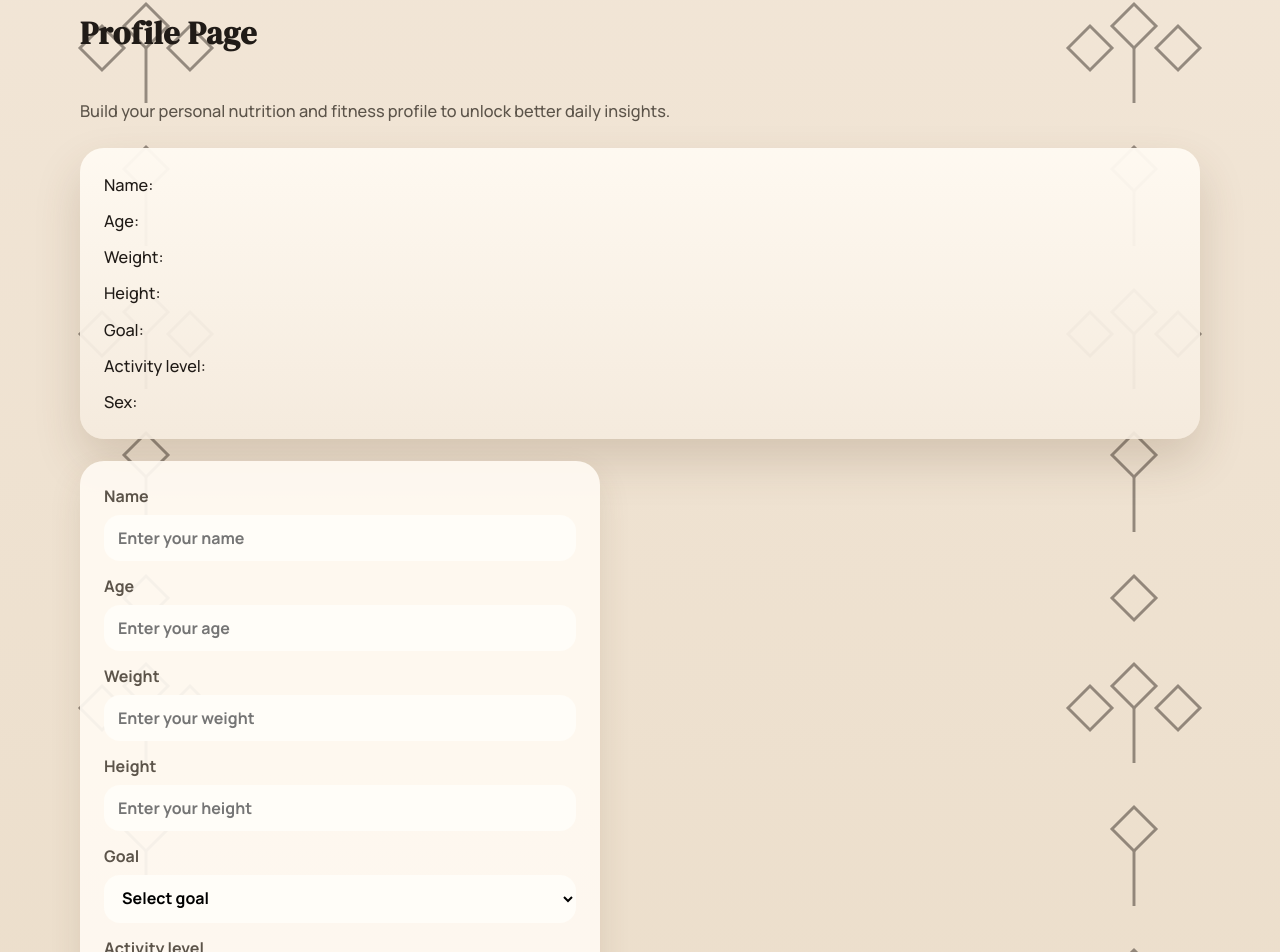
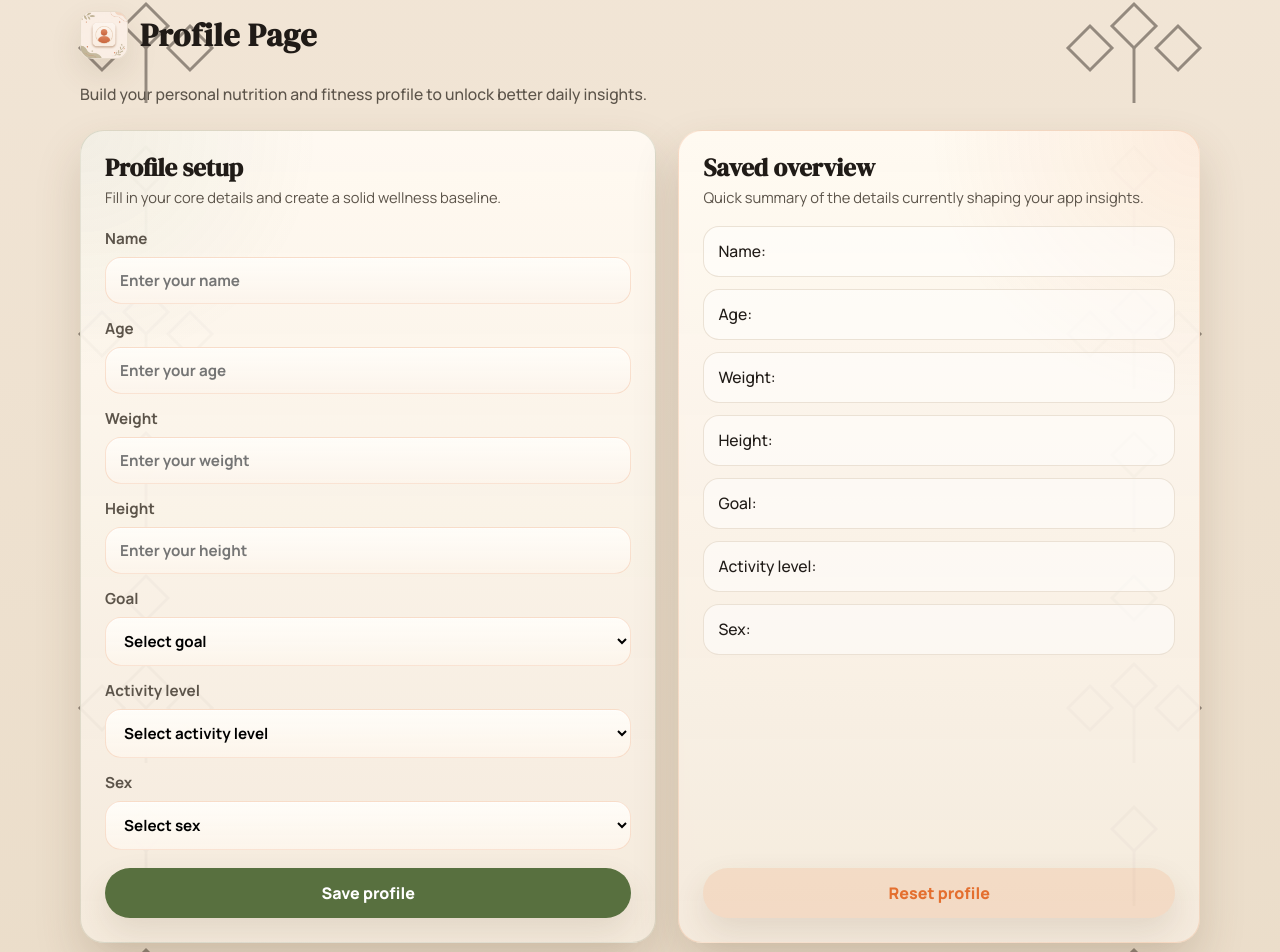
Before and after one commit to VladProtsyshyn/fitpilot-ai, a React (Vite) app: page /profile in a window 1280 px wide. Shown: the part 139-1091 px from the top of the page. Built offline with nearby package versions, Linux system fonts and the light colour scheme.

Commit message:
style: refine profile page layout and reset actions

```diff
--- a/src/pages/ProfilePage/ProfilePage.css
+++ b/src/pages/ProfilePage/ProfilePage.css
@@ -1,6 +1,25 @@
 .profile-page {
     display: grid;
     gap: 22px;
+}
+
+.page-heading {
+    display: flex;
+    align-items: center;
+    gap: 12px;
+}
+
+.page-heading img {
+    width: 48px;
+    height: 48px;
+    object-fit: cover;
+    border-radius: 12px;
+    border: 1px solid rgba(231, 220, 205, 0.9);
+    box-shadow: var(--shadow-soft);
+}
+
+.page-heading h1 {
+    margin: 0;
 }
 
 .profile-page > p {
@@ -8,41 +27,78 @@
     margin: 0;
     color: var(--color-text-soft);
     line-height: 1.7;
+    font-size: 0.98rem;
+}
+
+.profile-grid {
+    display: grid;
+    grid-template-columns: minmax(0, 1.05fr) minmax(0, 0.95fr);
+    gap: 22px;
+    align-items: stretch;
 }
 
 .profile-summary {
+    display: flex;
+    flex-direction: column;
+    gap: 12px;
     padding: 24px;
     background:
-        linear-gradient(180deg, rgba(255, 250, 242, 0.96), rgba(245, 235, 222, 0.92));
-    border: 1px solid var(--color-border);
+        radial-gradient(circle at top right, rgba(228, 111, 47, 0.1), transparent 28%),
+        linear-gradient(180deg, rgba(255, 250, 242, 0.98), rgba(245, 235, 222, 0.94));
+    border: 1px solid rgba(228, 111, 47, 0.16);
     border-radius: var(--radius-lg);
     box-shadow: var(--shadow-medium);
+    height: 100%;
 }
 
 .profile-summary p {
-    margin: 0 0 10px;
+    margin: 0;
+    padding: 12px 14px;
+    background-color: rgba(255, 255, 255, 0.52);
+    border: 1px solid rgba(231, 220, 205, 0.82);
+    border-radius: var(--radius-md);
     line-height: 1.6;
-}
-
-.profile-summary p:last-child {
-    margin-bottom: 0;
+    font-size: 0.98rem;
 }
 
 .profile-form {
     display: grid;
     gap: 14px;
-    max-width: 520px;
     padding: 24px;
-    background-color: rgba(255, 250, 242, 0.92);
-    border: 1px solid var(--color-border);
+    background:
+        radial-gradient(circle at top left, rgba(88, 112, 63, 0.08), transparent 24%),
+        linear-gradient(180deg, rgba(255, 250, 242, 0.96), rgba(245, 235, 222, 0.92));
+    border: 1px solid rgba(111, 123, 82, 0.18);
     border-radius: var(--radius-lg);
-    box-shadow: var(--shadow-soft);
+    box-shadow: var(--shadow-medium);
+    height: 100%;
+}
+
+.profile-section-heading {
+    display: grid;
+    gap: 6px;
+    margin-bottom: 4px;
+}
+
+.profile-section-heading h2 {
+    margin: 0;
+    font-family: 'DM Serif Display', serif;
+    font-size: 1.55rem;
+    line-height: 1;
+    color: var(--color-text);
+}
+
+.profile-section-heading span {
+    color: var(--color-text-soft);
+    font-size: 0.92rem;
+    line-height: 1.65;
 }
 
 .profile-form label {
     display: flex;
     flex-direction: column;
     gap: 8px;
+    font-size: 0.95rem;
     font-weight: 700;
     color: var(--color-text-soft);
 }
@@ -50,10 +106,13 @@
 .profile-form input,
 .profile-form select {
     padding: 12px 14px;
-    background-color: var(--color-surface-strong);
-    border: 1px solid var(--color-border);
+    background:
+        linear-gradient(180deg, rgba(255, 253, 248, 0.98), rgba(252, 244, 235, 0.96));
+    border: 1px solid rgba(228, 111, 47, 0.18);
     border-radius: var(--radius-md);
+    box-shadow: inset 0 1px 0 rgba(255, 255, 255, 0.6);
     transition:
+        background-color var(--transition-base),
         border-color var(--transition-base),
         box-shadow var(--transition-base);
 }
@@ -61,12 +120,15 @@
 .profile-form input:focus,
 .profile-form select:focus {
     outline: none;
-    border-color: rgba(111, 123, 82, 0.6);
-    box-shadow: 0 0 0 4px rgba(111, 123, 82, 0.12);
+    border-color: rgba(111, 123, 82, 0.75);
+    box-shadow:
+        0 0 0 4px rgba(111, 123, 82, 0.14),
+        0 10px 18px rgba(111, 123, 82, 0.08);
 }
 
 .profile-form button {
     padding: 14px 16px;
+    margin-top: 4px;
     border: none;
     border-radius: 999px;
     background-color: var(--color-primary);
@@ -98,3 +160,25 @@
         transform var(--transition-base),
         box-shadow var(--transition-base);
 }
+
+.profile-summary button {
+    margin-top: auto;
+    padding: 14px 16px;
+    border: none;
+    border-radius: 999px;
+    background-color: rgba(228, 111, 47, 0.14);
+    color: var(--color-accent);
+    font-weight: 800;
+    cursor: pointer;
+    box-shadow: var(--shadow-soft);
+    transition:
+        transform var(--transition-base),
+        background-color var(--transition-base),
+        box-shadow var(--transition-base);
+}
+
+.profile-summary button:hover {
+    background-color: rgba(228, 111, 47, 0.22);
+    transform: translateY(-2px);
+    box-shadow: var(--shadow-medium);
+}
--- a/src/pages/ProfilePage/ProfilePage.jsx
+++ b/src/pages/ProfilePage/ProfilePage.jsx
@@ -1,6 +1,6 @@
 import { useEffect, useState } from 'react';
 import { useDispatch, useSelector } from 'react-redux';
-import { setProfile } from '../../store/slices/profileSlice';
+import { resetProfile, setProfile } from '../../store/slices/profileSlice';
 import { getProfileFromStorage, saveProfileToStorage } from '../../services/storageService';
 
 import './ProfilePage.css';
@@ -42,22 +42,43 @@ function ProfilePage() {
         saveProfileToStorage(formData);
     };
 
+    const handleResetProfile = () => {
+        dispatch(resetProfile());
+        saveProfileToStorage({
+            name: '',
+            age: '',
+            weight: '',
+            height: '',
+            goal: '',
+            activityLevel: '',
+            sex: '',
+        });
+        setFormData({
+            name: '',
+            age: '',
+            weight: '',
+            height: '',
+            goal: '',
+            activityLevel: '',
+            sex: '',
+        });
+    };
+
     return (
         <div className="profile-page">
+            <div className="page-heading">
+                <img src="/profile-card.png" alt="Profile page icon" />
                 <h1>Profile Page</h1>
+            </div>
             <p>Build your personal nutrition and fitness profile to unlock better daily insights.</p>
 
-            <div className="profile-summary">
-                <p>Name: {profile.name}</p>
-                <p>Age: {profile.age}</p>
-                <p>Weight: {profile.weight}</p>
-                <p>Height: {profile.height}</p>
-                <p>Goal: {profile.goal}</p>
-                <p>Activity level: {profile.activityLevel}</p>
-                <p>Sex: {profile.sex}</p>
+            <div className="profile-grid">
+                <div className="profile-form">
+                    <div className="profile-section-heading">
+                        <h2>Profile setup</h2>
+                        <span>Fill in your core details and create a solid wellness baseline.</span>
                     </div>
 
-            <div className="profile-form">
                     <label>
                         Name
                         <input
@@ -142,9 +163,28 @@ function ProfilePage() {
                         Save profile
                     </button>
                 </div>
+
+                <div className="profile-summary">
+                    <div className="profile-section-heading">
+                        <h2>Saved overview</h2>
+                        <span>Quick summary of the details currently shaping your app insights.</span>
+                    </div>
+
+                    <p>Name: {profile.name}</p>
+                    <p>Age: {profile.age}</p>
+                    <p>Weight: {profile.weight}</p>
+                    <p>Height: {profile.height}</p>
+                    <p>Goal: {profile.goal}</p>
+                    <p>Activity level: {profile.activityLevel}</p>
+                    <p>Sex: {profile.sex}</p>
+
+                    <button type="button" onClick={handleResetProfile}>
+                        Reset profile
+                    </button>
+                </div>
+            </div>
         </div>
     );
-
 }
 
 export default ProfilePage;
--- a/src/store/slices/profileSlice.js
+++ b/src/store/slices/profileSlice.js
@@ -23,8 +23,17 @@ const profileSlice = createSlice({
             state.activityLevel = action.payload.activityLevel;
             state.sex = action.payload.sex;
         },
+        resetProfile: (state) => {
+            state.name = '';
+            state.age = '';
+            state.weight = '';
+            state.height = '';
+            state.goal = '';
+            state.activityLevel = '';
+            state.sex = '';
+        },
     },
 });
 
-export const { setProfile } = profileSlice.actions;
+export const { setProfile, resetProfile } = profileSlice.actions;
 export default profileSlice.reducer;
```
Lines whose indentation alone changed are shown as unchanged.
